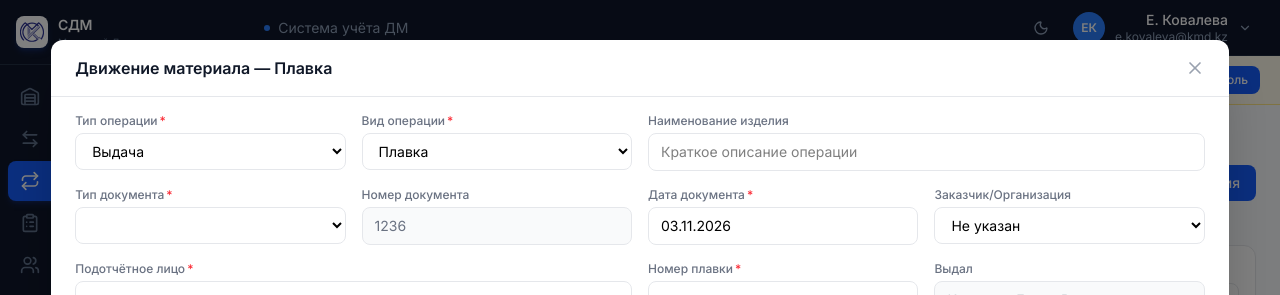
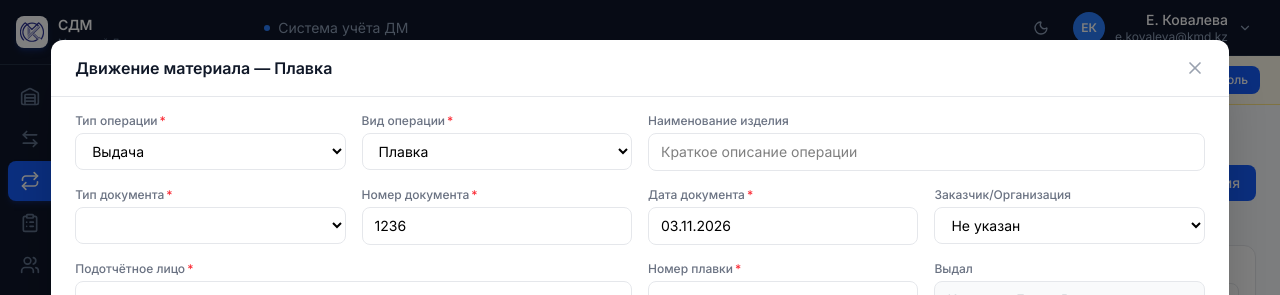
Before and after one commit to remstorlab/kmd, a React (Vite) app: page /dvizhenie-materiala/new in a window 1280 px wide. Shown: the top 295 px of the page. Built offline with nearby package versions, Linux system fonts and the light colour scheme; the HTML template or start-up script is replaced by a standard one.

Commit message:
doc number

```diff
--- a/src/pages/DvizhenieMateriаla.tsx
+++ b/src/pages/DvizhenieMateriаla.tsx
@@ -1582,6 +1582,16 @@ function OperModal({ op, onClose, onSave, readOnly = false }: { op?: Operation |
 
   // «Сохранить» — операция «В работе», «Оформить» — «Завершено»
   const save = (oformit = false) => {
+    const docNo = head.document.trim();
+    if (!docNo) {
+      show("Укажите номер документа");
+      return;
+    }
+    // Номер уникален в пределах вида операции; у разных видов номера могут совпадать
+    if (operations.some(o => o.id !== op?.id && o.vid === vid && o.document.trim() === docNo)) {
+      show(`Операция вида «${vid}» с номером документа ${docNo} уже существует`);
+      return;
+    }
     if (badVydacha.length) {
       setTab("Выдача");
       show(`Выдача: укажите количество, а при частичной выдаче — лигатурный вес выдаваемой части: ${badVydacha.map(p => p.name).join(", ")}`);
@@ -1641,7 +1651,8 @@ function OperModal({ op, onClose, onSave, readOnly = false }: { op?: Operation |
         </Field>
         <Field label="Наименование изделия" full><Input value={description} onChange={setDescription} placeholder="Краткое описание операции" disabled={headRo} /></Field>
         <Field label="Тип документа" required={!headRo}><Select value={head.docType} options={docTypeOptions} onChange={v => setHead(h => ({ ...h, docType: v }))} disabled={headRo || !!fixedDocType} /></Field>
-        <Field label="Номер документа"><Input value={head.document} disabled /></Field>
+        {/* При создании номер подставляется следующим по порядку, но его можно изменить вручную */}
+        <Field label="Номер документа" required={!headRo}><Input value={head.document} onChange={v => setHead(h => ({ ...h, document: v }))} disabled={headRo || !!op} /></Field>
         <Field label="Дата документа" required={!headRo}><Input value={head.date} onChange={v => setHead(h => ({ ...h, date: v }))} disabled={headRo} /></Field>
         <Field label="Заказчик/Организация"><Select value={head.zakazchik} options={Array.from(new Set(["", head.zakazchik, ...spravValues("Заказчики / Организации")]))} optionLabel={v => v || "Не указан"} onChange={v => setHead(h => ({ ...h, zakazchik: v }))} disabled={headRo} /></Field>
         <Field label="Подотчётное лицо" required={!headRo} full><Select value={head.responsible} options={withBlank(withCurrent(spravValues("Подотчётные лица"), head.responsible))} onChange={v => setHead(h => ({ ...h, responsible: v }))} disabled={headRo} /></Field>
```
